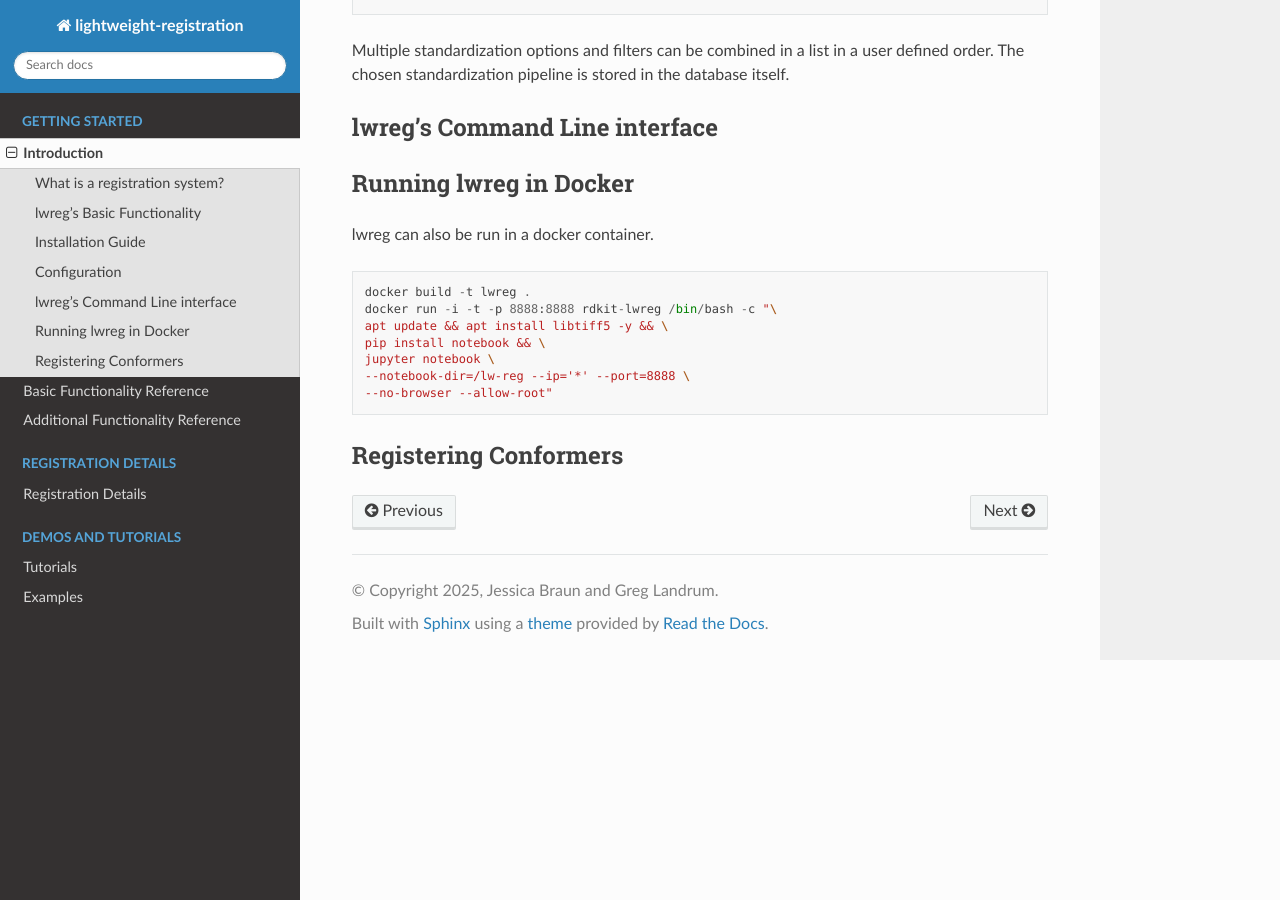
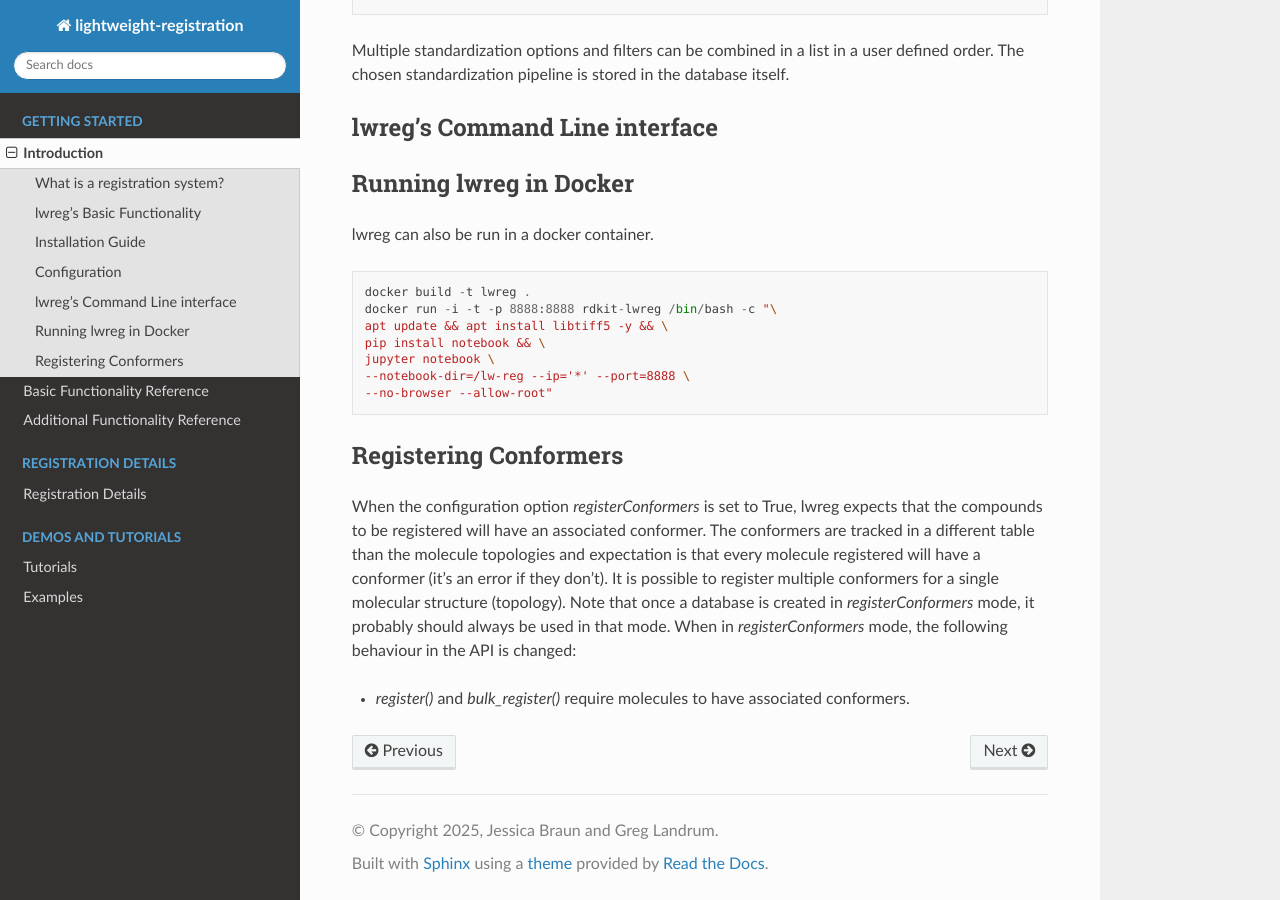
Before and after one commit to rinikerlab/lightweight-registration, a Sphinx documentation site: the page built from docs/source/gettingstarted.rst, in a window 1280 px wide and 900 px high, scrolled down 2600 px. Built offline with Sphinx 7.4.7 and the Read the Docs theme 3.1.0, drawn with Linux system fonts in a browser that asks for light colours.

Commit message:
changes in gettingstarted.rst

```diff
--- a/docs/source/gettingstarted.rst
+++ b/docs/source/gettingstarted.rst
@@ -137,3 +137,10 @@ lwreg can also be run in a docker container. ::
 
 Registering Conformers
 ----------------------
+When the configuration option `registerConformers` is set to True, lwreg expects that the compounds to be registered will have an associated conformer.
+The conformers are tracked in a different table than the molecule topologies and expectation is that every molecule registered will have a conformer (it's an error if they don't).
+It is possible to register multiple conformers for a single molecular structure (topology).
+Note that once a database is created in `registerConformers` mode, it probably should always be used in that mode.
+When in `registerConformers` mode, the following behaviour in the API is changed:
+
+- `register()` and `bulk_register()` require molecules to have associated conformers.
```
